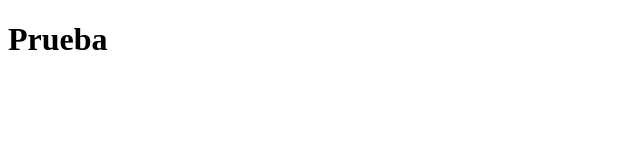
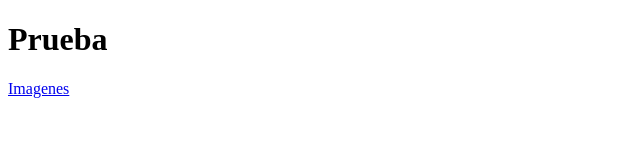
Before and after one commit to Santiagozh1998/Prueba, a plain HTML site: page index.html in a window 1280 px wide. Shown: the full height of the page, 0-640 px from the left. Drawn offline with Linux system fonts and the light colour scheme.

Commit message:
Update index.html

```diff
--- a/index.html
+++ b/index.html
@@ -8,6 +8,6 @@
 </head>
 <body>
     <h1>Prueba</h1>
-    <a href="./imagenes.html"></a>
+    <a href="./imagenes.html">Imagenes</a>
 </body>
 </html>
```
